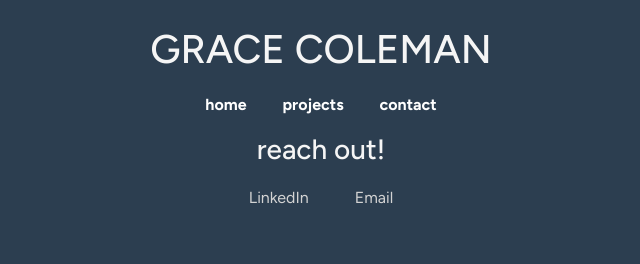
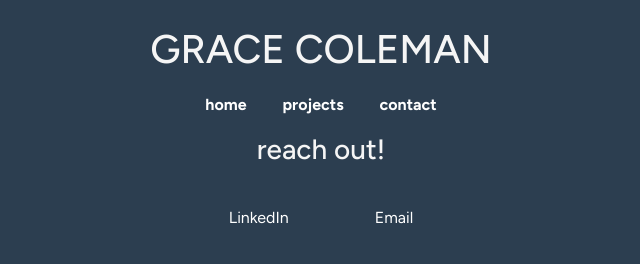
Before and after one commit to gcoleman325/gcoleman325.github.io, a plain HTML site: page contact.html in a window 1280 px wide. Shown: the whole page, without its empty margins (319-959 px from the left). Drawn offline with nearby package versions, Linux system fonts and the light colour scheme.

Commit message:
Update styles.css

```diff
--- a/styles.css
+++ b/styles.css
@@ -30,6 +30,6 @@ nav a:hover {
 }
 
 .custom-btn{
-    color: #D3D3D3;
-    padding: 10px 20px;
+    color: #ffffff;
+    padding: 30px 40px;
 }
```
